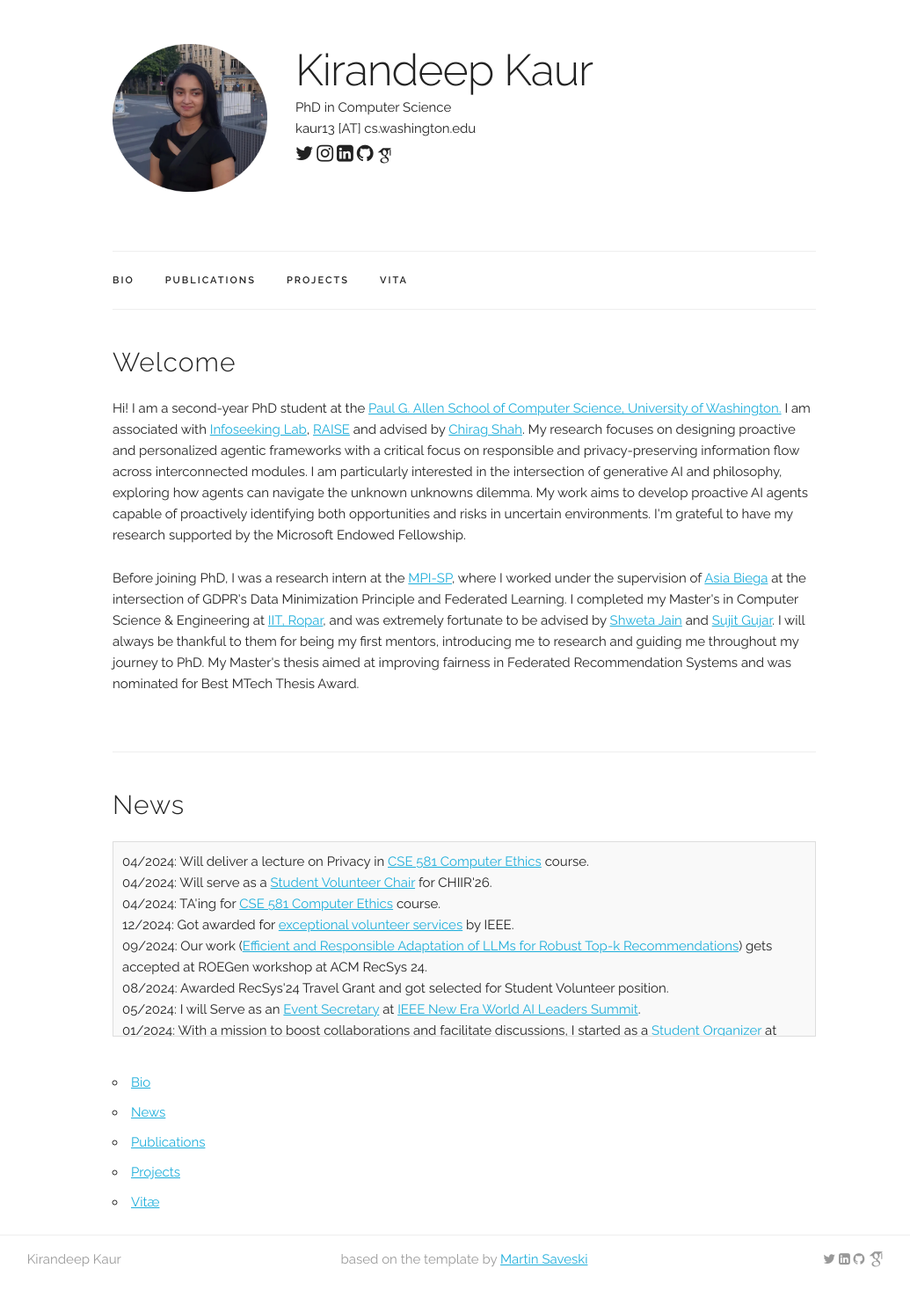
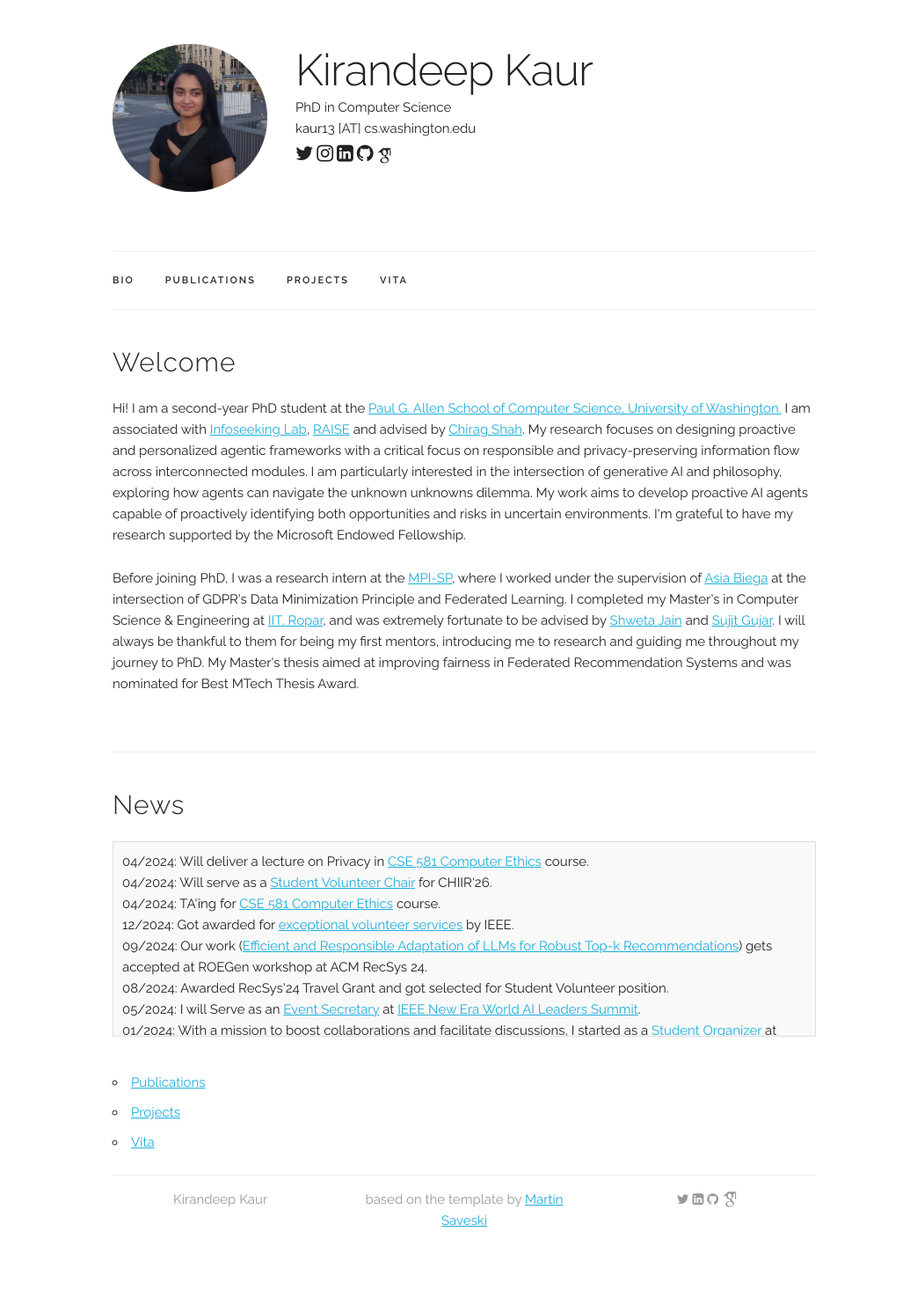
Before and after one commit to i-kiran/i-kiran.github.io, a Jekyll site: the page built from index.html, in a window 1280 px wide. Shown: the whole page at 88% size, without its empty margins (112-1147 px from the left). Built offline with Jekyll 4.4.1, drawn with Linux system fonts in a browser that asks for light colours; some web fonts are replaced; after the commit the page ends 1439 px from its top, so only the background shows below that.

Commit message:
Update index.html

```diff
--- a/index.html
+++ b/index.html
@@ -45,11 +45,8 @@ title: Home
 </div>
 
 
-  <ul>
-    <li><a href="{{ '/bio/' | relative_url }}">Bio</a></li>
-    <li><a href="{{ '/news/' | relative_url }}">News</a></li>
-    <li><a href="{{ '/publications/' | relative_url }}">Publications</a></li>
-    <li><a href="{{ '/projects/' | relative_url }}">Projects</a></li>
-    <li><a href="{{ '/resume/' | relative_url }}">Vitæ</a></li>
-  </ul>
-</div>
+<ul class="nav nav-tabs">
+  <li><a href="/publications.html">Publications</a></li>
+  <li><a href="/projects.html">Projects</a></li>
+  <li><a href="/vita.html">Vita</a></li>
+</ul>
```
